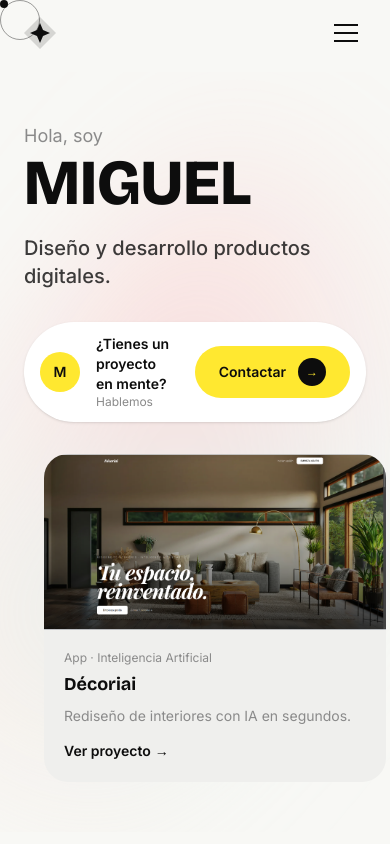
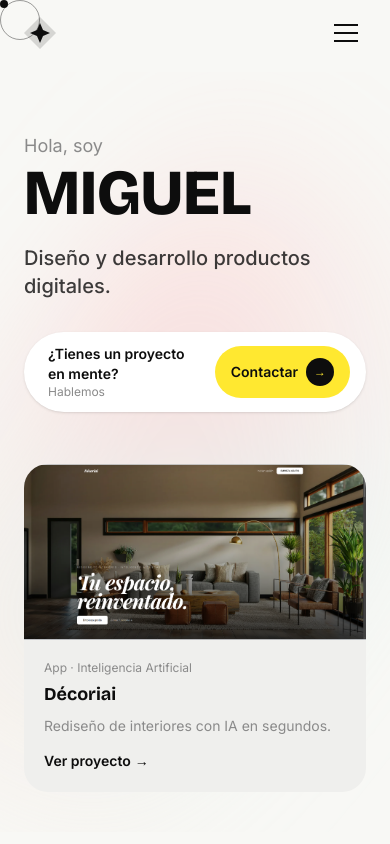
Before and after one commit to MiguelPCO/miguel-portfolio-studio, a React (Vite) app: page / in a window 390 px wide. Shown: the top 844 px of the page. Built offline with nearby package versions, Linux system fonts and the light colour scheme.

Commit message:
fix: mobile hero consultation pill spacing and card side margins

```diff
--- a/src/components/home/HeroSection.jsx
+++ b/src/components/home/HeroSection.jsx
@@ -62,7 +62,7 @@ export default function HeroSection() {
     // Proyecto destacado + stats: fade-in escalonado
     gsap.from('.hero-right-item', {
       opacity: 0,
-      x: 20,
+      y: 20,
       duration: 0.5,
       stagger: 0.1,
       delay: 0.8,
@@ -117,16 +117,16 @@ export default function HeroSection() {
           </p>
 
           {/* Pill de consulta */}
-          <div className="hero-consultation flex items-center gap-4 bg-white dark:bg-card rounded-full px-4 py-3 shadow-sm w-fit">
+          <div className="hero-consultation flex items-center gap-3 sm:gap-4 bg-white dark:bg-card rounded-full px-4 py-3 shadow-sm w-full sm:w-fit">
             {/* Avatar placeholder */}
-            <div className="w-10 h-10 rounded-full bg-accent flex items-center justify-center text-accent-ink text-sm font-bold shrink-0">
+            <div className="hidden sm:flex w-10 h-10 rounded-full bg-accent items-center justify-center text-accent-ink text-sm font-bold shrink-0">
               M
             </div>
-            <div className="mr-2">
+            <div className="flex-1 min-w-0 sm:flex-none sm:mr-2 pl-2 sm:pl-0">
               <p className="text-sm font-semibold text-ink">{t(strings.home.consultationQuestion)}</p>
               <p className="text-xs text-muted">{t(strings.home.consultationCaption)}</p>
             </div>
-            <Button href="/contact" variant="yellow-pill" ariaLabel={t(strings.home.consultationAria)}>
+            <Button href="/contact" variant="yellow-pill" className="px-4 gap-2 sm:px-6 sm:gap-3" ariaLabel={t(strings.home.consultationAria)}>
               {t(strings.home.consultationCta)}
             </Button>
           </div>
```
